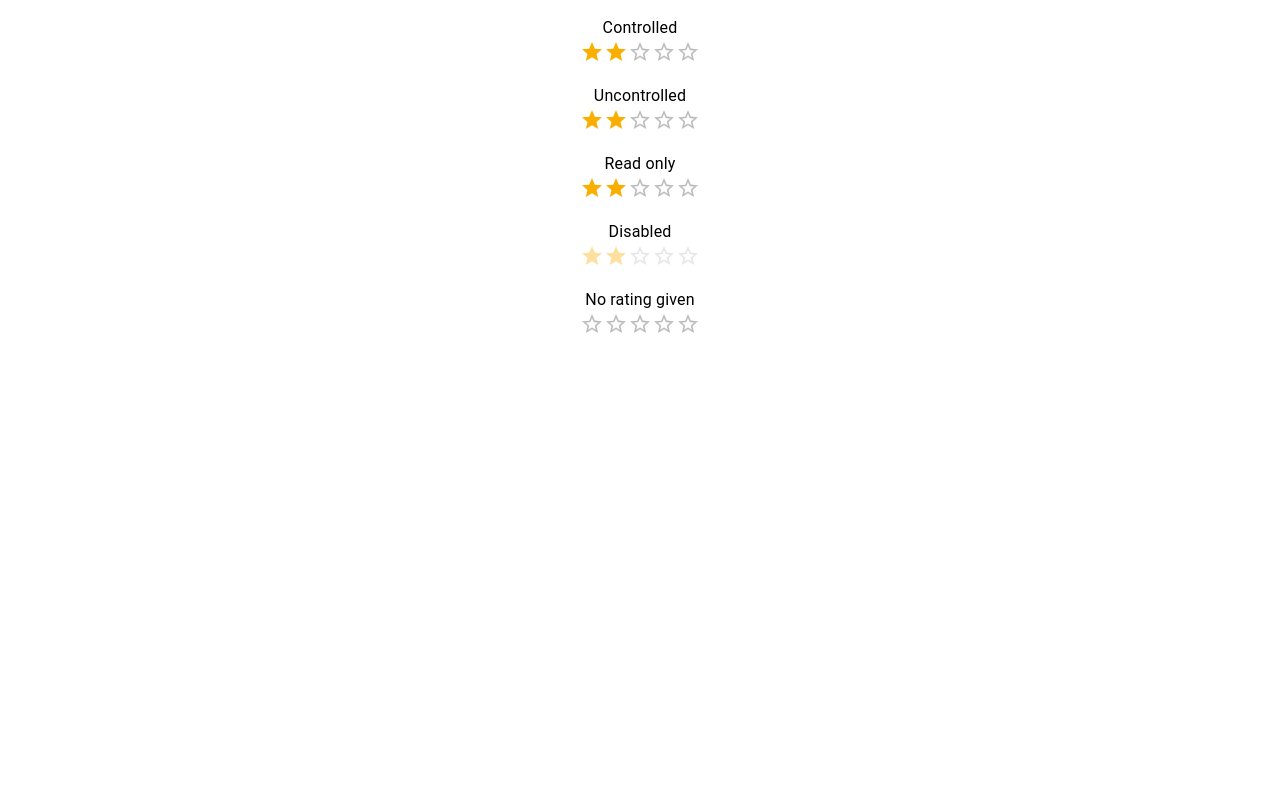
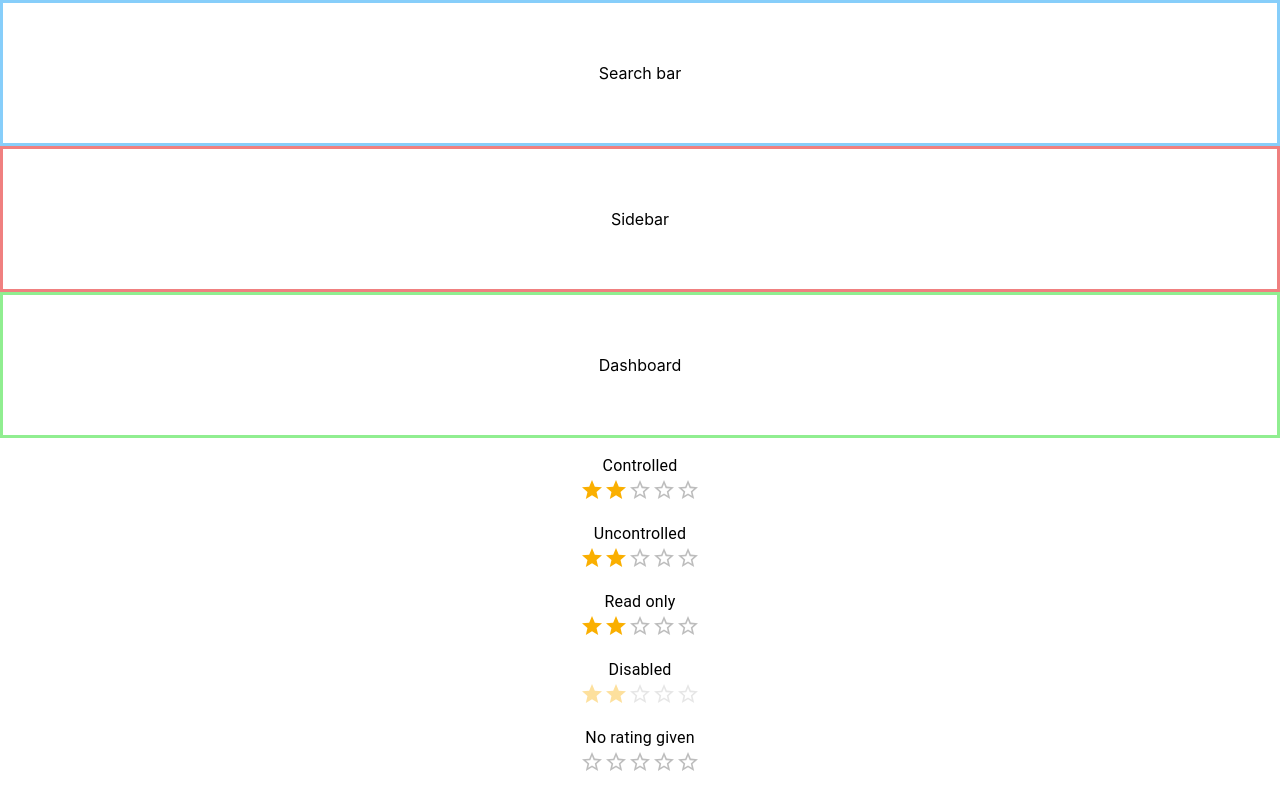
Before and after one commit to w-foster/sse-team-project-1, a React (Create React App) app in the folder frontend/runescape-tracker/: page / in a window 1280 px wide. Built offline with nearby package versions, Linux system fonts and the light colour scheme.

Commit message:
create outline components for sidebar, search, and inner dashboard

```diff
--- a/frontend/runescape-tracker/src/App.css
+++ b/frontend/runescape-tracker/src/App.css
@@ -2,7 +2,20 @@
   text-align: center;
 }
 
+.debug-sidebar {
+  border: 3px solid lightcoral;
+  padding: 7.5vh;
+}
 
+.debug-searchbar {
+  border: 3px solid lightskyblue;
+  padding: 7.5vh;
+}
+
+.debug-dashboard {
+  border: 3px solid lightgreen;
+  padding: 7.5vh;
+}
 
 
 
--- a/frontend/runescape-tracker/src/App.js
+++ b/frontend/runescape-tracker/src/App.js
@@ -1,10 +1,16 @@
 import './App.css';
 import BasicRating from './BasicRating';
+import Dashboard from './Dashboard';
+import SearchBar from './SearchBar';
+import Sidebar from './Sidebar';
+
 
 function App() {
   return (
     <div className="App">
-
+      <SearchBar className="debug-searchbar"/>
+      <Sidebar className="debug-sidebar"/>
+      <Dashboard className="debug-dashboard"/>
       <BasicRating/>
     </div>
   );
--- /dev/null
+++ b/frontend/runescape-tracker/src/Dashboard.js
@@ -0,0 +1,9 @@
+
+
+export default function Dashboard({ className }) {
+    return (
+        <div className={className}>
+            Dashboard
+        </div>
+    );
+}
--- /dev/null
+++ b/frontend/runescape-tracker/src/SearchBar.js
@@ -0,0 +1,9 @@
+
+
+export default function SearchBar({ className }) {
+    return (
+        <div className={className}>
+            Search bar
+        </div>
+    );
+}
--- /dev/null
+++ b/frontend/runescape-tracker/src/Sidebar.js
@@ -0,0 +1,9 @@
+
+
+export default function Sidebar({ className }) {
+    return (
+        <div className={className}>
+            Sidebar
+        </div>
+    );
+}
```
